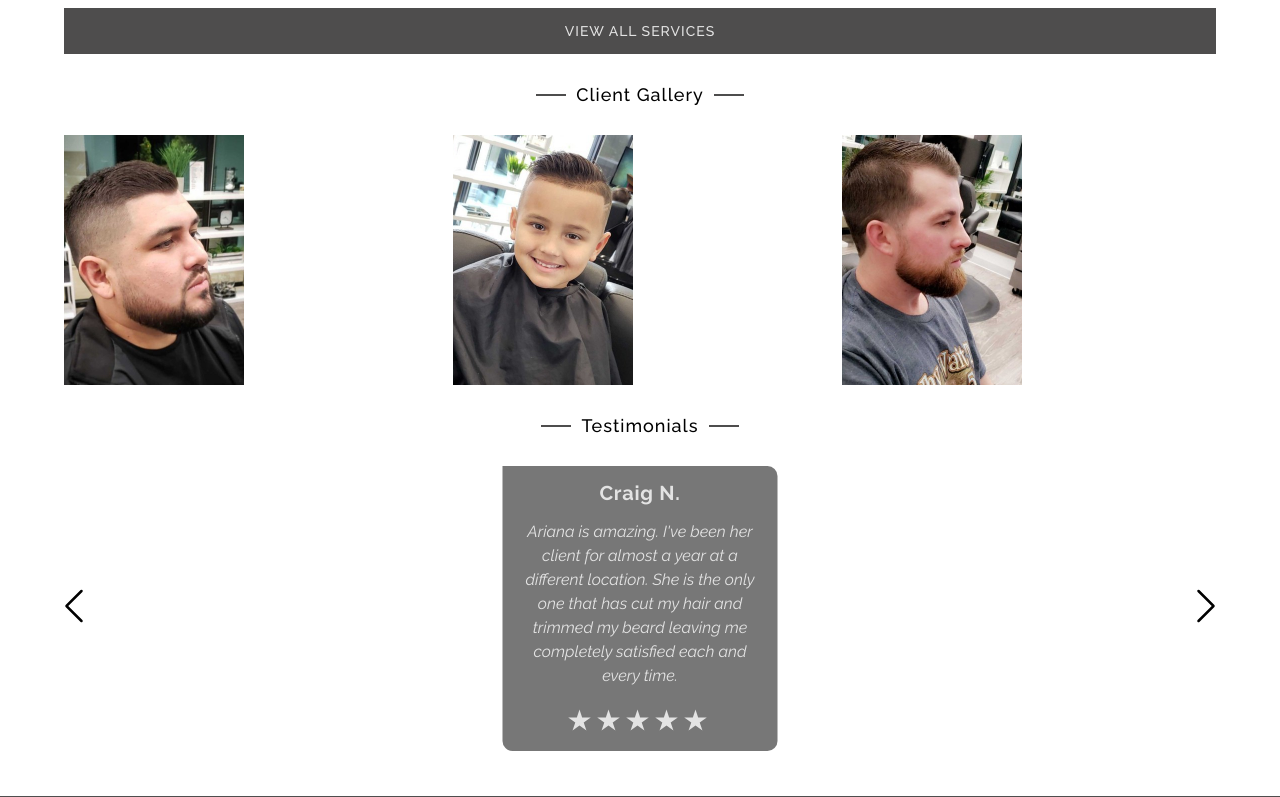
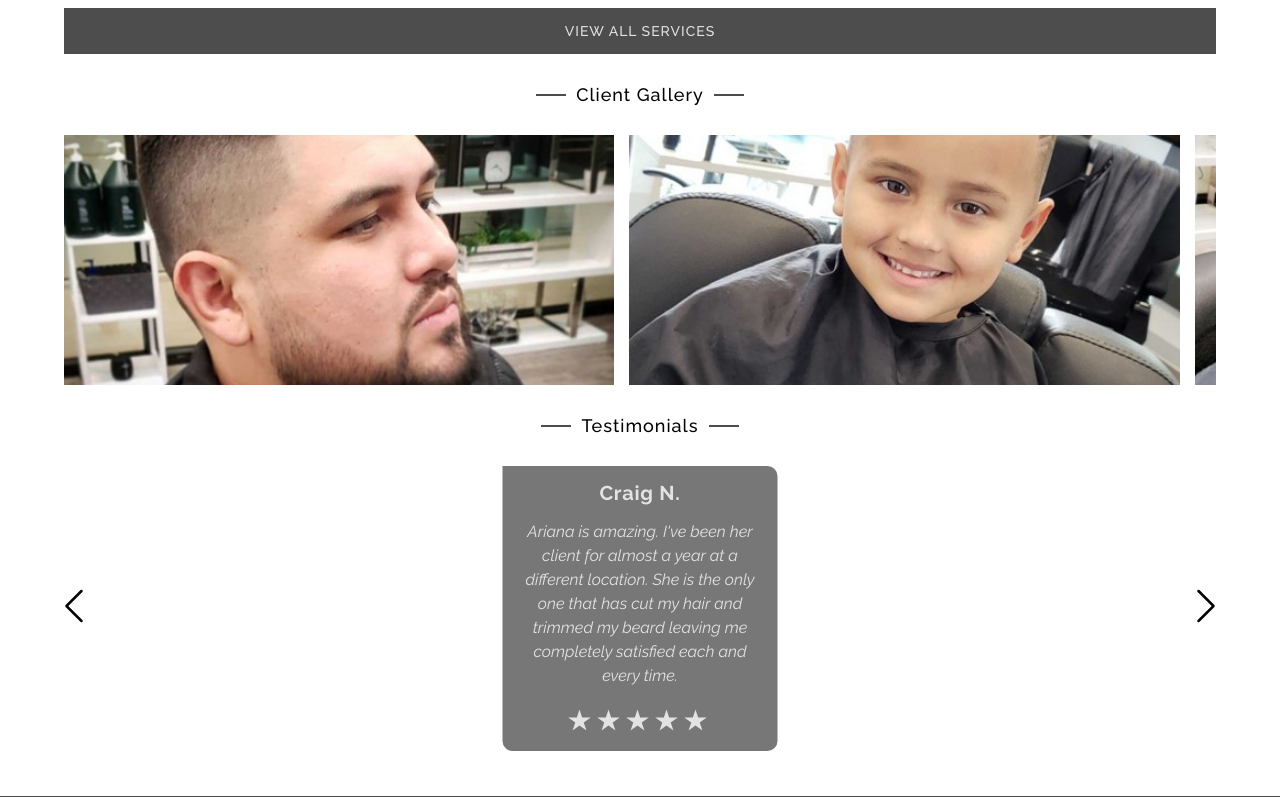
Before and after one commit to HugoBoss04/elelyonfrontend, a Next.js app: page / in a window 1280 px wide. Shown: the part 1083-1880 px from the top of the page. Built offline with nearby package versions, Linux system fonts and the light colour scheme.

Commit message:
UI Fixes #3

```diff
--- a/components/ClientGallery.js
+++ b/components/ClientGallery.js
@@ -14,16 +14,10 @@ const ClientGallery = () => {
         <div className={classes.line}></div>
       </div>
       <div className={classes['imgs-container']}>
-        {clientPhotos.map((photo) => {
+        {clientPhotos.map((photo, index) => {
           return (
-            <div className={classes['img-container']}>
-              <Image
-                src={photo}
-                width={180}
-                height={250}
-                alt='Client 1'
-                className={classes.img}
-              />
+            <div className={classes['img-container']} key={index}>
+              <Image src={photo} fill alt='Client 1' className={classes.img} />
             </div>
           )
         })}
--- a/components/Contact.js
+++ b/components/Contact.js
@@ -10,7 +10,7 @@ const Contact = () => {
       </div>
       <div className={classes.middle}>
         <FaPhoneAlt size={22} className={classes.icon} />
-        <p className={classes.value}>(713) - 560 - 5371</p>
+        <p className={classes.value}>713.560.5371</p>
       </div>
       <div className={classes.right}>
         <FaMapMarkerAlt size={22} className={classes.value} />
--- a/styles/ClientGallery.module.css
+++ b/styles/ClientGallery.module.css
@@ -24,8 +24,8 @@
   max-width: 90vw;
   height: 280px;
   padding-bottom: 30px;
-  display: flex;
-  align-items: center;
+  display: grid;
+  grid-template-columns: repeat(3, 43vw);
   overflow-x: auto;
   column-gap: 15px;
 }
--- a/styles/Service.module.css
+++ b/styles/Service.module.css
@@ -32,6 +32,7 @@
   background: #e3e3e3;
 }
 .btn {
+  -webkit-appearance: none;
   color: #4e4d4d;
   margin-top: 10px;
   padding: 10px 0;
```
